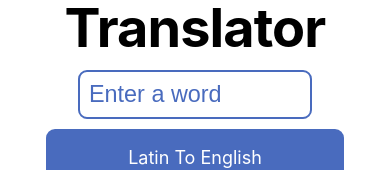
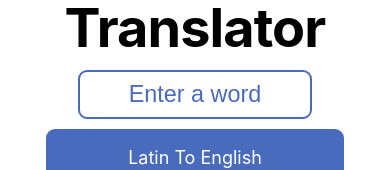
Before and after one commit to cqb13/Learning-Latin, a Next.js app: page /translate in a window 390 px wide. Shown: the part 137-307 px from the top of the page. Built offline with nearby package versions, Linux system fonts and the light colour scheme.

Commit message:
🔧 Fixed translation container side scrolling

```diff
--- a/components/cards/cards.module.css
+++ b/components/cards/cards.module.css
@@ -56,7 +56,7 @@
 
 @media (max-width: 1280px) {
   .translationCardContainer {
-    max-width: 90%;
+    width: 100%;
   }
 
   .translationCard {
--- a/components/text/text.module.css
+++ b/components/text/text.module.css
@@ -14,3 +14,9 @@
 .input::placeholder {
   color: var(--color-primary);
 }
+
+@media (max-width: 450px) {
+  .input {
+    text-align: center;
+  }
+}
```
